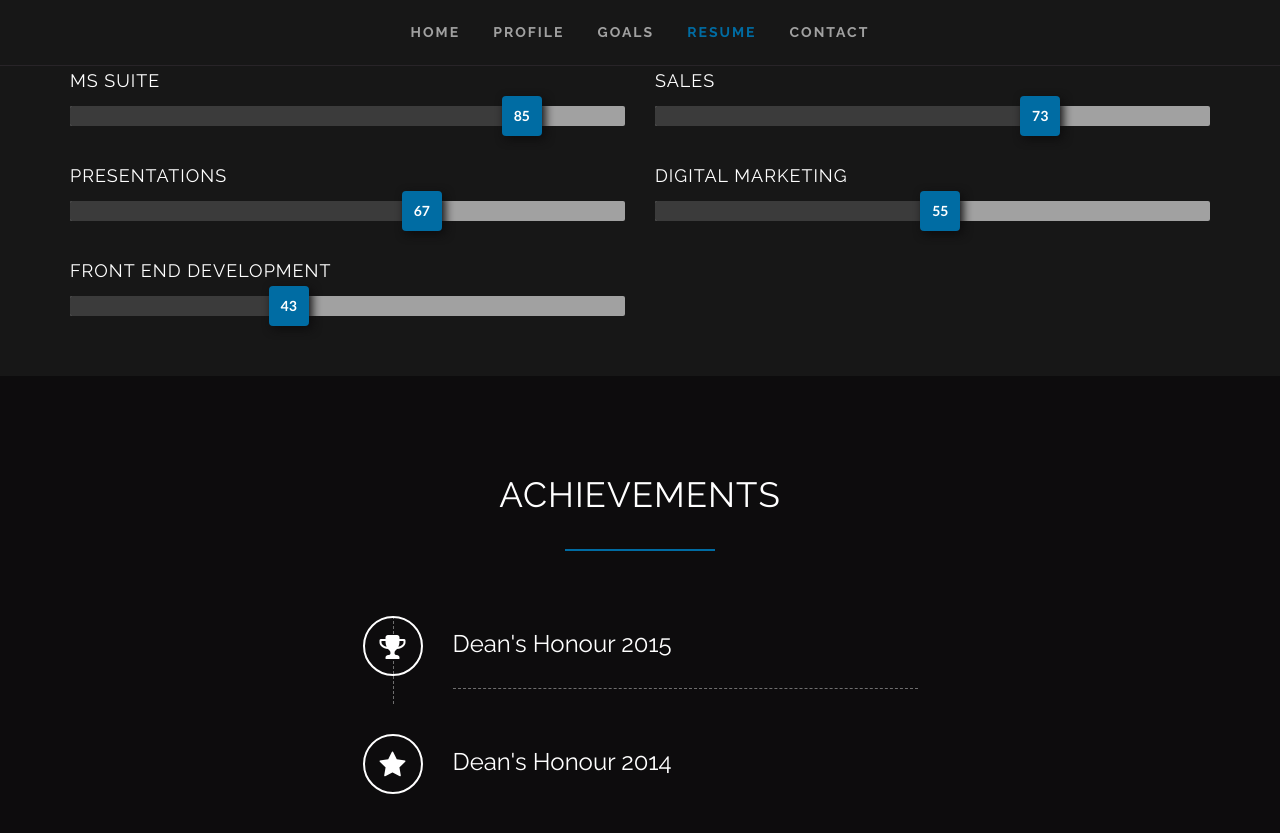
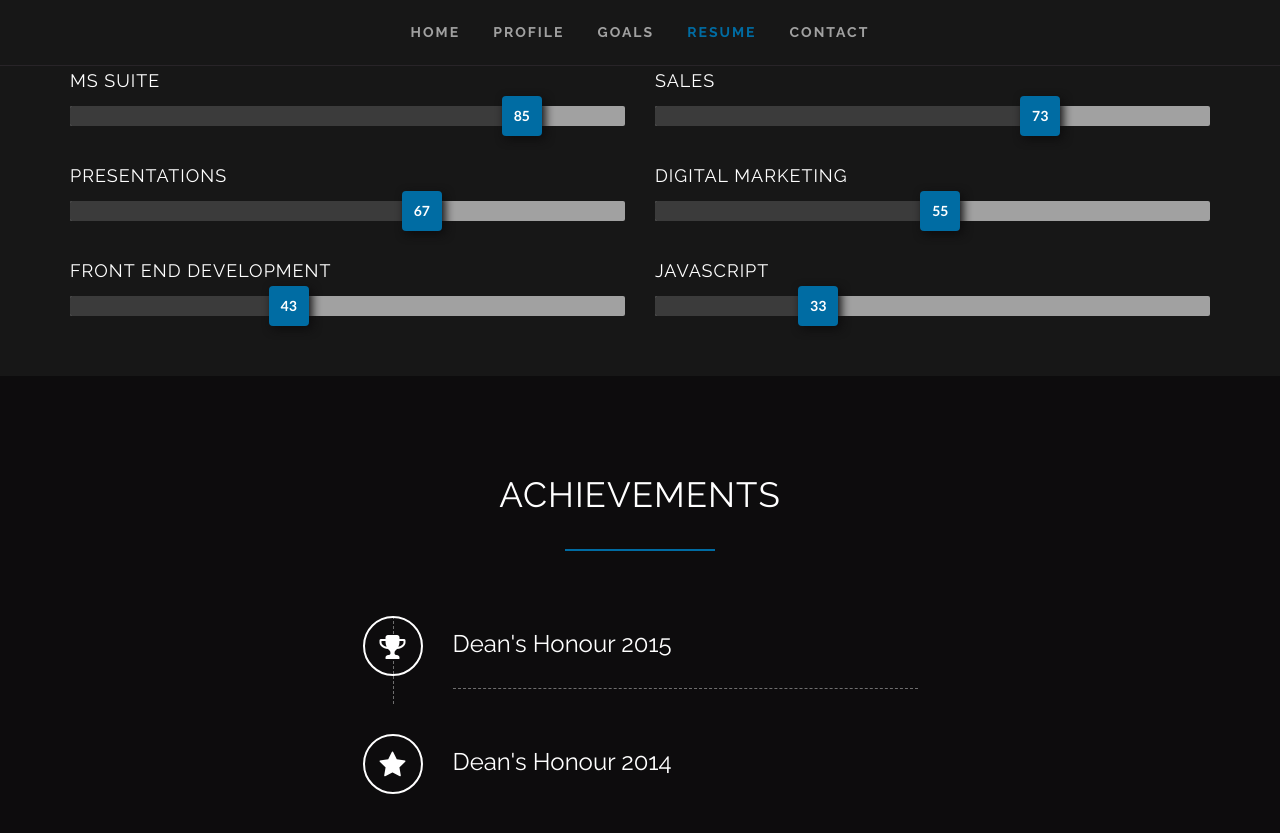
Before and after one commit to clearcareer/RobertSimoes, a Jekyll site: the page built from index.html, in a window 1280 px wide and 900 px high, scrolled down 3559 px. Shown: the top 833 px of the window. Built offline with Jekyll 4.4.1, drawn with Linux system fonts in a browser that asks for light colours; some web fonts are replaced.

Commit message:
Updated '/index.html' via CloudCannon

```diff
--- a/index.html
+++ b/index.html
@@ -63,6 +63,8 @@
     level: 55
   - name: Front End Development
     level: 43
+  - name: JavaScript
+    level: 33
 achievements:
   - name: "Dean's Honour 2015"
     description: ''
```
